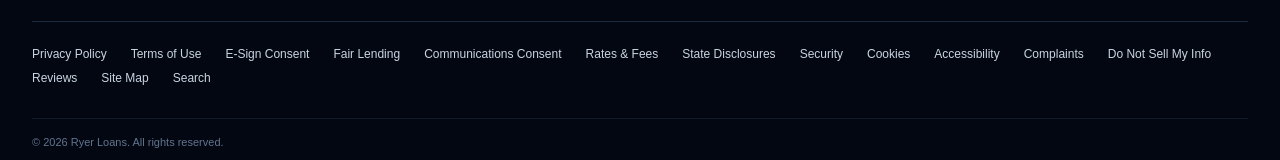
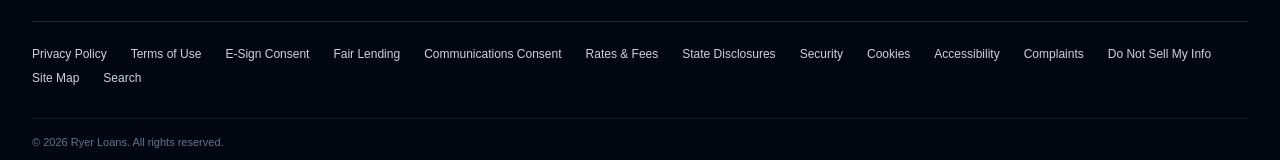
Before and after one commit to mspabitra918/ryerloans-frontend, a Next.js app: page / in a window 1280 px wide. Shown: the part 7011-7171 px from the top of the page. Built offline with nearby package versions, Linux system fonts and the light colour scheme.

Commit message:
Refator : /reviews

```diff
--- a/src/components/marketing/layout/Footer.tsx
+++ b/src/components/marketing/layout/Footer.tsx
@@ -138,9 +138,9 @@ export default function Footer() {
           </Link>
           {/* Reviews was linked only from a noindex borrower page — an orphan
               everywhere a crawler could actually reach. */}
-          <Link href="/reviews" className="hover:text-white transition">
+          {/* <Link href="/reviews" className="hover:text-white transition">
             Reviews
-          </Link>
+          </Link> */}
           <Link href="/sitemap" className="hover:text-white transition">
             Site Map
           </Link>
```
